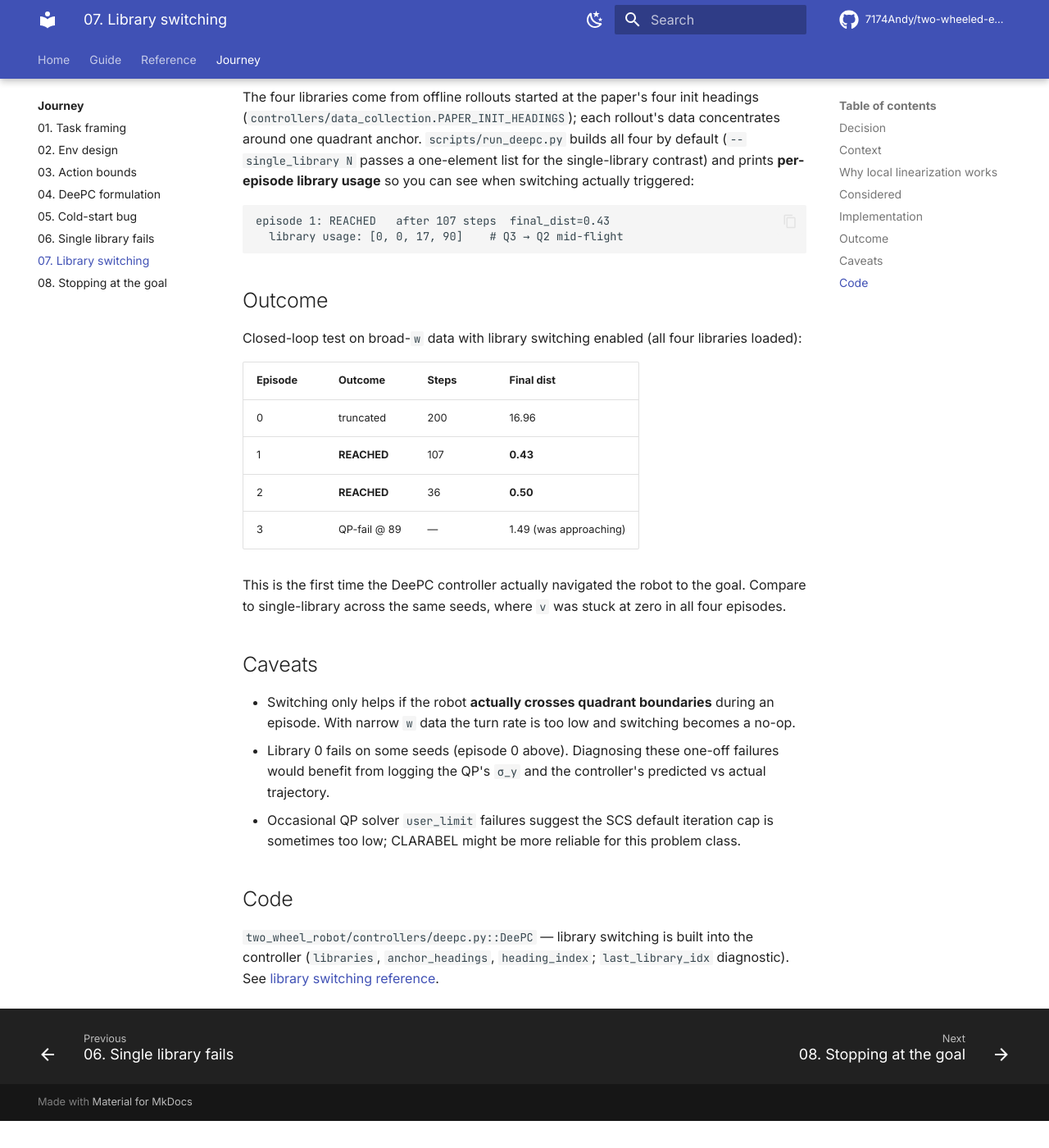
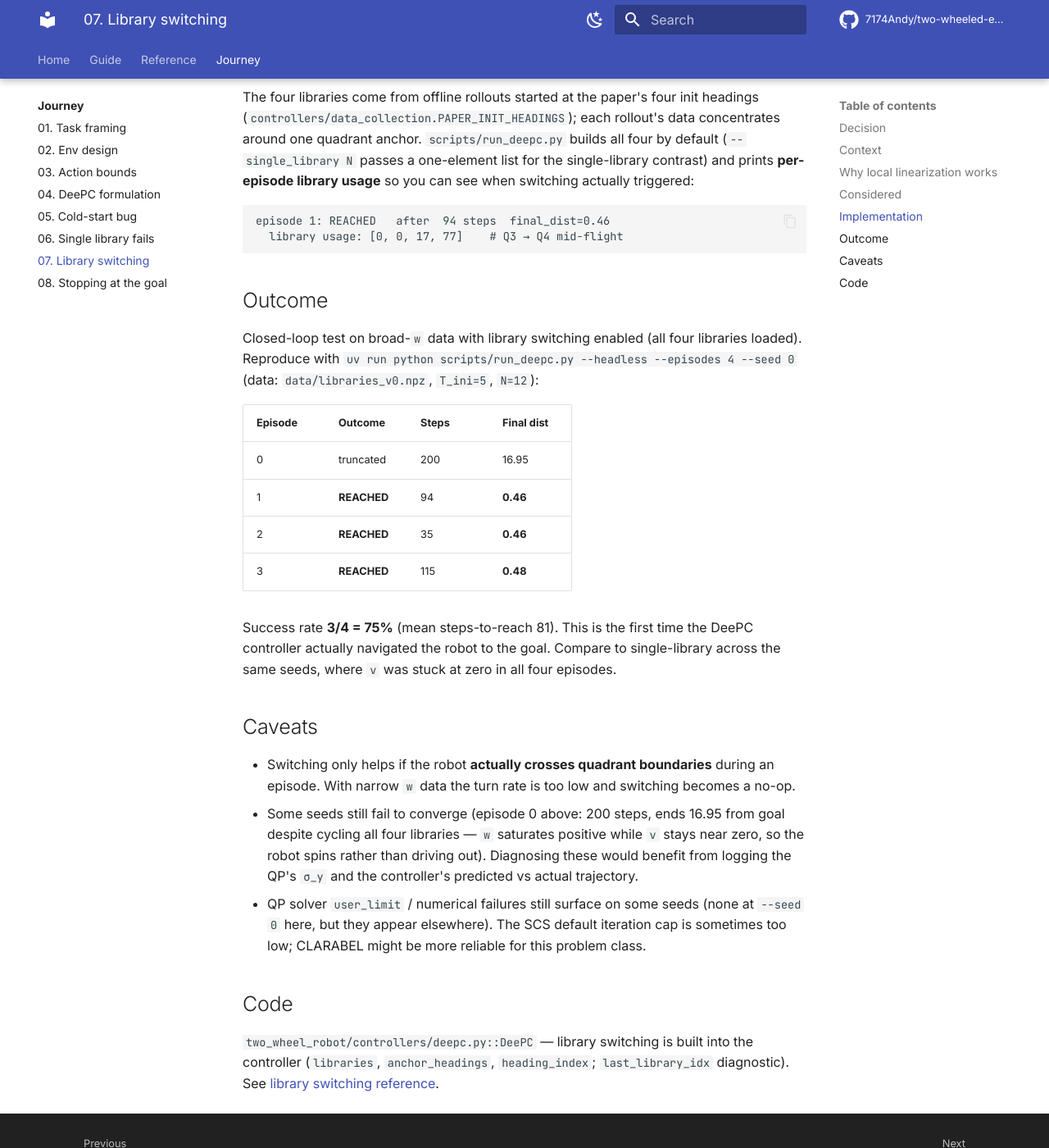
Before and after one commit to 7174Andy/residual-rl, an MkDocs documentation site: the page built from docs/journey/07-library-switching.md, in a window 1280 px wide and 1400 px high, scrolled down 2063 px. Shown: the whole window at 82% size. Built offline with MkDocs 1.6.1 and Material for MkDocs 9.7.7, drawn with Linux system fonts in a browser that asks for light colours; comment, search, counter and statistics services are not loaded; the version menu is left out; before the commit the page ends 3430 px from its top, so only the background shows below that.

Commit message:
docs: modify the results

````diff
--- a/docs/journey/07-library-switching.md
+++ b/docs/journey/07-library-switching.md
@@ -51,28 +51,28 @@ On each `act(y_current, y_ref)`:
 The four libraries come from offline rollouts started at the paper's four init headings (`controllers/data_collection.PAPER_INIT_HEADINGS`); each rollout's data concentrates around one quadrant anchor. `scripts/run_deepc.py` builds all four by default (`--single_library N` passes a one-element list for the single-library contrast) and prints **per-episode library usage** so you can see when switching actually triggered:
 
 ```text
-episode 1: REACHED   after 107 steps  final_dist=0.43
-  library usage: [0, 0, 17, 90]    # Q3 → Q2 mid-flight
+episode 1: REACHED   after  94 steps  final_dist=0.46
+  library usage: [0, 0, 17, 77]    # Q3 → Q4 mid-flight
 ```
 
 ## Outcome
 
-Closed-loop test on broad-`w` data with library switching enabled (all four libraries loaded):
+Closed-loop test on broad-`w` data with library switching enabled (all four libraries loaded). Reproduce with `uv run python scripts/run_deepc.py --headless --episodes 4 --seed 0` (data: `data/libraries_v0.npz`, `T_ini=5`, `N=12`):
 
 | Episode | Outcome | Steps | Final dist |
 |---|---|---|---|
-| 0 | truncated | 200 | 16.96 |
-| 1 | **REACHED** | 107 | **0.43** |
-| 2 | **REACHED** | 36 | **0.50** |
-| 3 | QP-fail @ 89 | — | 1.49 (was approaching) |
+| 0 | truncated | 200 | 16.95 |
+| 1 | **REACHED** | 94 | **0.46** |
+| 2 | **REACHED** | 35 | **0.46** |
+| 3 | **REACHED** | 115 | **0.48** |
 
-This is the first time the DeePC controller actually navigated the robot to the goal. Compare to single-library across the same seeds, where `v` was stuck at zero in all four episodes.
+Success rate **3/4 = 75%** (mean steps-to-reach 81). This is the first time the DeePC controller actually navigated the robot to the goal. Compare to single-library across the same seeds, where `v` was stuck at zero in all four episodes.
 
 ## Caveats
 
 - Switching only helps if the robot **actually crosses quadrant boundaries** during an episode. With narrow `w` data the turn rate is too low and switching becomes a no-op.
-- Library 0 fails on some seeds (episode 0 above). Diagnosing these one-off failures would benefit from logging the QP's `σ_y` and the controller's predicted vs actual trajectory.
-- Occasional QP solver `user_limit` failures suggest the SCS default iteration cap is sometimes too low; CLARABEL might be more reliable for this problem class.
+- Some seeds still fail to converge (episode 0 above: 200 steps, ends 16.95 from goal despite cycling all four libraries — `w` saturates positive while `v` stays near zero, so the robot spins rather than driving out). Diagnosing these would benefit from logging the QP's `σ_y` and the controller's predicted vs actual trajectory.
+- QP solver `user_limit` / numerical failures still surface on some seeds (none at `--seed 0` here, but they appear elsewhere). The SCS default iteration cap is sometimes too low; CLARABEL might be more reliable for this problem class.
 
 ## Code
 
````
Also changed, not shown: docs/controllers/library-switching.md (+3 -3 lines), docs/reference/index.md (+1 -1 lines).
